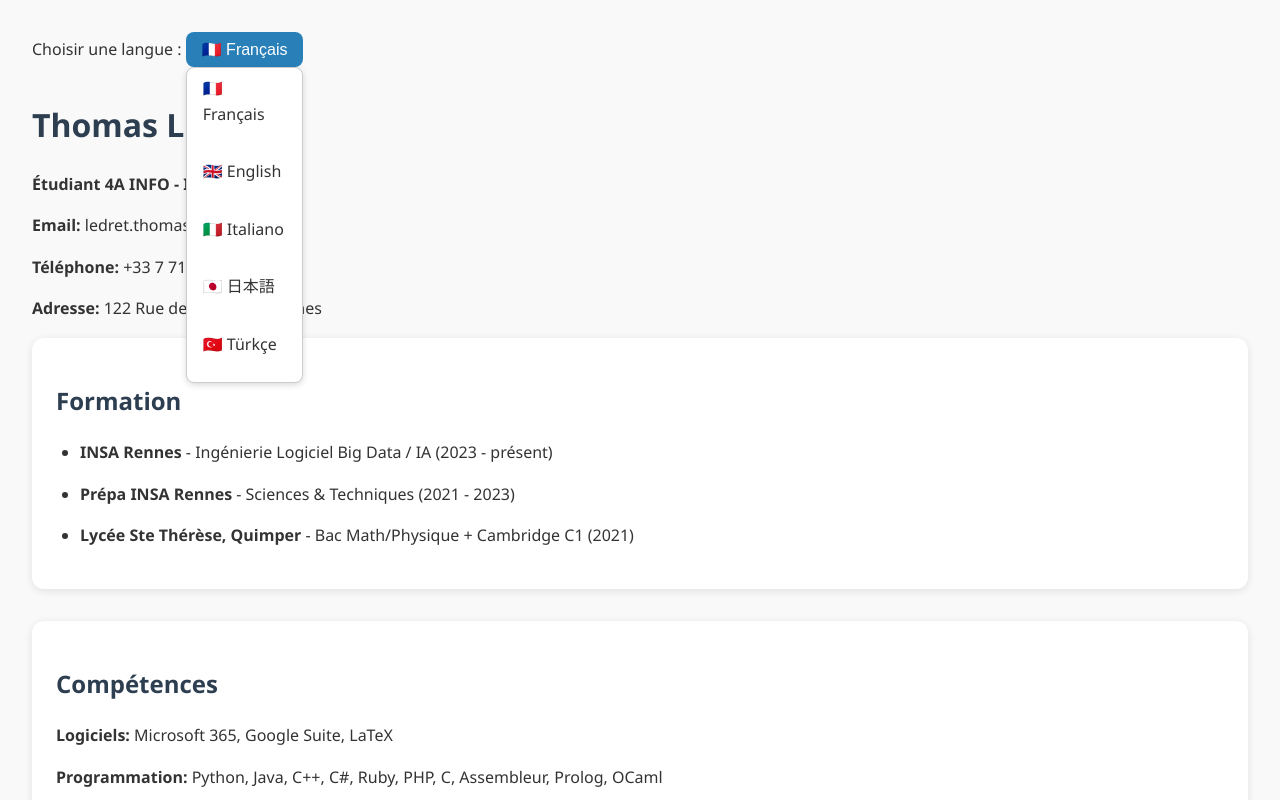
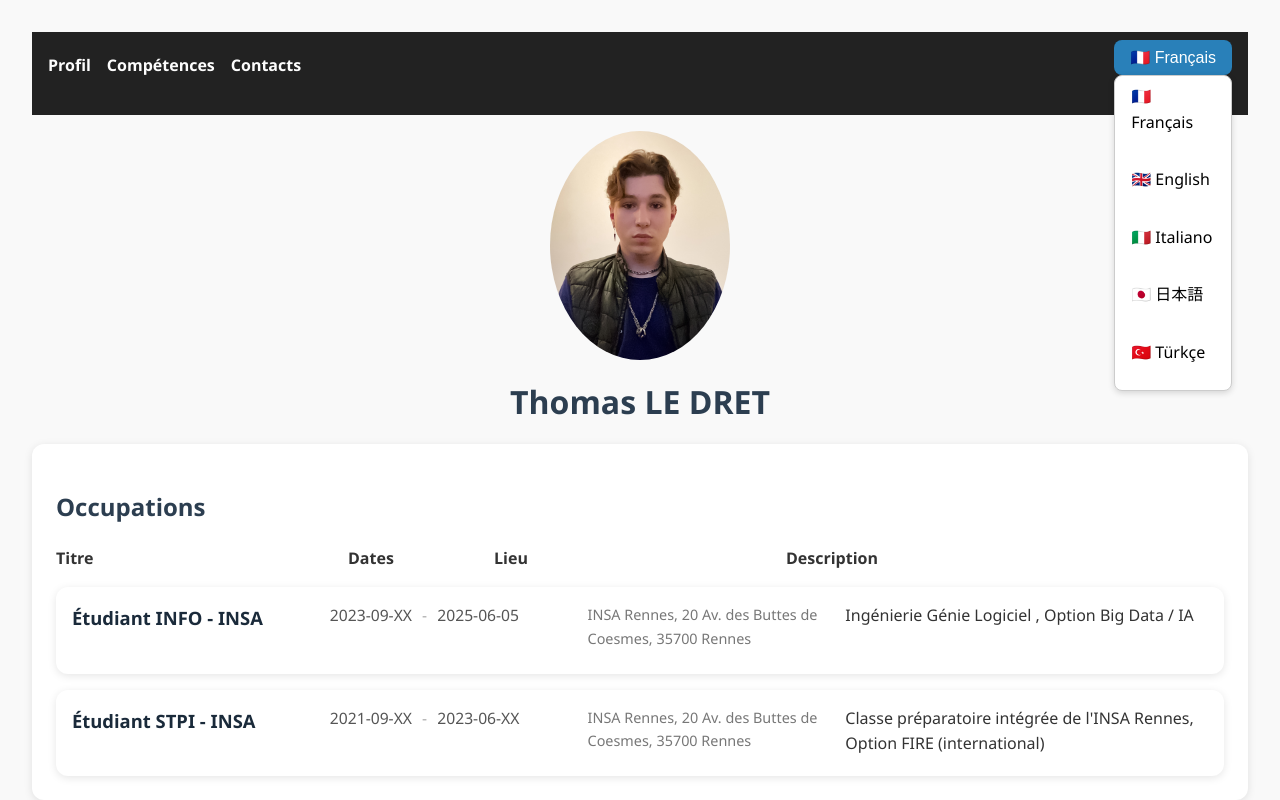
Before and after one commit to ElectricCooper/ElectricCooper.github.io, a plain HTML site: page index.html in a window 1280 px wide. Both pictures are taken after a click on the button "🇫🇷 Français". Shown: the top 800 px of the page. Drawn offline with Linux system fonts and the light colour scheme.

Commit message:
separated translations from htlm, separated into multiple sections, styling

```diff
--- a/index.html
+++ b/index.html
@@ -8,10 +8,19 @@
 </head>
 <body>
 
+<nav class="toolbar">
+    <div class="toolbar-left">
+      <button id="menu-toggle" aria-label="Menu">&#9776;</button>
+      <ul id="toolbar-menu" class="toolbar-menu">
+        <li><a href="index.html" data-i18n="nav-profile">Profil</a></li>
+        <li><a href="skills.html" data-i18n="nav-skills">Compétences</a></li>
+        <li><a href="contacts.html" data-i18n="nav-contacts">Contacts</a></li>
+      </ul>
+    </div>
+    <div class="toolbar-right">
       <div class="lang-select">
-    <label for="language">Choisir une langue :</label>
         <input type="hidden" id="language" name="language" value="fr">
-    <div id="custom-language-dropdown" style="display:inline-block;position:relative;">
+        <div id="custom-language-dropdown" style="display:inline-block;position:relative;color:black">
           <button id="selected-lang" type="button">🇫🇷 Français</button>
           <ul id="lang-list" style="display:none;position:absolute;list-style:none;margin:0;padding:0;background:#fff;border:1px solid #ccc;">
             <li data-value="fr">🇫🇷 Français</li>
@@ -46,32 +55,61 @@
         });
     </script>
     </div>
+  </nav>
+
 
   <div id="cv-content">
-    <h1 data-i18n="name">Thomas LE DRET</h1>
+    <div style="text-align: center;">
+      <img src="IMG_6072.JPG" alt="Photo de Thomas LE DRET" style="max-width: 180px; border-radius: 50%; display: block; margin: 0 auto 1em auto; margin-top: 1em;">
+      <h1 data-i18n="name" style="margin: 0 auto;">Thomas LE DRET</h1>
+    </div></div>
 
-    <p><strong data-i18n="title">Étudiant 4A INFO - INSA</strong></p>
-    <p><strong>Email:</strong> <span data-i18n="email">ledret.thomas@gmail.com</span></p>
-    <p><strong>Téléphone:</strong> <span data-i18n="phone">+33 7 71 20 96 95</span></p>
-    <p><strong>Adresse:</strong> <span data-i18n="address">122 Rue de Châtillon, Rennes</span></p>
+    <div class="section">
+        <h2 data-i18n="positions">Occupations</h2>
+        <div class="positions-header">
+            <span style="flex:2" data-i18n="header-title">Titre</span>
+            <span style="flex:1" data-i18n="header-dates">Dates</span>
+            <span style="flex:2" data-i18n="header-location">Lieu</span>
+            <span style="flex:3" data-i18n="header-description">Description</span>
+        </div>
+        <div class="position" style="display: flex; gap: 1em; align-items: flex-start;">
+            <span class="position-title" style="flex:2" data-i18n="student"><strong>Étudiant INFO - INSA</strong></span>
+            <span class="position-dates" style="flex:2">
+            <time class="start-date" datetime="2023-09-XX">2023-09-XX</time>
+            <span class="separator"> - </span>
+            <time class="end-date" id="current-date" datetime=""></time>
+            <script>
+             // Set current date in ISO format
+              const today = new Date();
+              const yyyy = today.getFullYear();
+              const mm = String(today.getMonth() + 1).padStart(2, '0');
+              const dd = String(today.getDate()).padStart(2, '0');
+              const isoDate = `${yyyy}-${mm}-${dd}`;
+              const currentDateElem = document.getElementById('current-date');
+              if (currentDateElem) {
+                currentDateElem.setAttribute('datetime', isoDate);
+                currentDateElem.textContent = isoDate;
+              }
+            </script>
+            </span>
+            <span class="position-location" data-i18n="insa-rennes">INSA Rennes,  20 Av. des Buttes de Coesmes, 35700 Rennes</span>
+            <span class="position-description"  data-i18n="student-description-info">Ingénierie Génie Logiciel , Option Big Data / IA</span>
+        </div>
+        <div class="position" style="display: flex; gap: 1em; align-items: flex-start;">
+            <span class="position-title" style="flex:2" data-i18n="student_stpi"><strong>Étudiant STPI - INSA</strong></span>
+            <span class="position-dates">
+            <time class="start-date" datetime="2021-09-XX">2021-09-XX</time>
+            <span class="separator"> - </span>
+            <time class="end-date" datetime="2023-06-XX">2023-06-XX</time>
+            </span>
+            <span class="position-location" data-i18n="insa-rennes">INSA Rennes</span>
+            <span class="position-description" data-i18n="student-description-stpi">Classe préparatoire intégrée de l'INSA Rennes, Option FIRE (international)</span>
+        </div>
+    </div>
 
 
-    <div class="cv-section">
-      <h2 data-i18n="education">Formation</h2>
-      <ul>
-        <li><strong>INSA Rennes</strong> - Ingénierie Logiciel Big Data / IA (2023 - présent)</li>
-        <li><strong>Prépa INSA Rennes</strong> - Sciences & Techniques (2021 - 2023)</li>
-        <li><strong>Lycée Ste Thérèse, Quimper</strong> - Bac Math/Physique + Cambridge C1 (2021)</li>
-      </ul>
-    </div>
-
-    <div class="cv-section">
-      <h2 data-i18n="skills">Compétences</h2>
-      <p><strong data-i18n="software">Logiciels:</strong> Microsoft 365, Google Suite, LaTeX</p>
-      <p><strong>Programmation:</strong> Python, Java, C++, C#, Ruby, PHP, C, Assembleur, Prolog, OCaml</p>
-    </div>
-
-   <div class="cv-section">
+<!-- Language Levels Section-->
+   <div class="section">
     <h2 data-i18n="languages">Langues</h2>
 
     <div class="language-container">
@@ -119,126 +157,54 @@
     </div>
 
 
-    <div class="cv-section">
+    <div class="section">
       <h2 data-i18n="hobbies">Loisirs</h2>
       <p><span data-i18n="hobby-list">Escalade, Kayak, Cuisine, Lecture, Jeux (Magic, D&D)</span></p>
     </div>
 
-    <div class="cv-section">
+    <div class="section">
       <h2 data-i18n="about">Profil Personnel</h2>
       <p data-i18n="profile-text">Âgé de 21 ans, sociable et curieux. Bénévolat, engagement associatif (Phénix de Quimper, ISKIS Rennes, Club Amour).</p>
     </div>
   </div>
 
   <script>
-    const translations = {
-      fr: {
-        "name": "Thomas LE DRET",
-        "title": "Étudiant 4A INFO - INSA",
-        "address": "122 Rue de Châtillon, Rennes, France",
-        "education": "Formation",
-        "skills": "Compétences",
-        "software": "Logiciels",
-        "languages": "Langues",
-        "lang-fr": "Français",
-        "lang-en": "Anglais",
-        "lang-it": "Italien",
-        "lang-ja": "Japonais",
-        "lang-tr": "Turc",
-        "spoken": "Français, Anglais (C2), Italien, Japonais (B1), Turc (A2)",
-        "hobbies": "Loisirs",
-        "hobby-list": "Escalade, Kayak, Cuisine, Lecture, Jeux (Magic, D&D)",
-        "about": "Profil Personnel",
-        "profile-text": "Âgé de 21 ans, sociable et curieux. Bénévolat, engagement associatif (Phénix de Quimper, ISKIS Rennes, Club Amour)."
-      },
-      en: {
-        "name": "Thomas LE DRET",
-        "title": "4th Year Software Engineering Student - INSA",
-        "address": "122 Rue de Châtillon, Rennes, France",
-        "education": "Education",
-        "skills": "Skills",
-        "software": "Software",
-        "languages": "Languages",
-        "lang-fr": "French",
-        "lang-en": "English",
-        "lang-it": "Italian",
-        "lang-ja": "Japanese",
-        "lang-tr": "Turkish",
-        "spoken": "French, English (C2), Italian, Japanese (B1), Turkish (A2)",
-        "hobbies": "Hobbies",
-        "hobby-list": "Climbing, Kayaking, Cooking, Reading, Games (Magic, D&D)",
-        "about": "Personal Profile",
-        "profile-text": "21 years old, sociable and curious. Volunteer and association involvement (Phénix, ISKIS, Club Amour).",
-},
-      it: {
-        "name": "Thomas LE DRET",
-        "title": "Studente di Ingegneria del Software - INSA",
-        "address": "122 Rue de Châtillon, Rennes, Francia",
-        "education": "Formazione",
-        "skills": "Competenze",
-        "software": "Software",
-        "languages": "Lingue",
-        "lang-fr": "Francese",
-        "lang-en": "Inglese",
-        "lang-it": "Italiano",
-        "lang-ja": "Giapponese",
-        "lang-tr": "Turco",
-        "spoken": "Francese, Inglese (C2), Italiano, Giapponese (B1)",
-        "hobbies": "Hobby",
-        "hobby-list": "Arrampicata, Kayak, Cucina, Lettura, Giochi (Magic, D&D)",
-        "about": "Profilo Personale",
-        "profile-text": "21 anni, socievole e curioso. Volontariato e attività associative (Phénix, ISKIS, Club Amour).",
-      },
-      ja: {
-        "name": "トマ・ル・ドレ",
-        "title": "INSAのソフトウェアエンジニアリング学生（4年目）",
-        "address": "122 Rue de Châtillon, レンヌ、フランス",
-        "education": "学歴",
-        "skills": "スキル",
-        "software": "ソフトウェア",
-        "languages": "言語",
-        "lang-fr": "フランス語",
-        "lang-en": "英語",
-        "lang-it": "イタリア語",
-        "lang-ja": "日本語",
-        "lang-tr": "トルコ語",
-        "spoken": "フランス語、英語（C2）、イタリア語、日本語（B1）、トルコ語（A2）",
-        "hobbies": "趣味",
-        "hobby-list": "クライミング、カヤック、料理、読書、ゲーム（マジック、D&D）",
-        "about": "自己紹介",
-        "profile-text": "21歳、社交的で好奇心旺盛。ボランティアと団体活動（Phénix、ISKIS、Club Amour）。",
-      },
-      tr: {
-        "name": "Thomas LE DRET",
-        "title": "INSA Yazılım Mühendisliği 4. Sınıf Öğrencisi",
-        "address": "122 Rue de Châtillon, Rennes, Fransa",
-        "education": "Eğitim",
-        "skills": "Beceriler",
-        "software": "Yazılım",
-        "languages": "Diller",
-        "lang-fr": "Fransızca",
-        "lang-en": "İngilizce",
-        "lang-it": "İtalyanca",
-        "lang-ja": "Japonca",
-        "lang-tr": "Türkçe",
-        "spoken": "Fransızca, İngilizce (C2), İtalyanca, Japonca (B1), Türkçe (A2)",
-        "hobbies": "Hobiler",
-        "hobby-list": "Tırmanış, Kano, Yemek, Okuma, Oyunlar (Magic, D&D)",
-        "about": "Kişisel Profil",
-        "profile-text": "21 yaşında, sosyal ve meraklı. Gönüllü çalışmalar ve dernek faaliyetleri (Phénix, ISKIS, Club Amour).",
+  function loadLanguageFile(lang, callback) {
+    fetch(`translations/${lang}.json`)
+      .then(response => {
+        if (!response.ok) throw new Error("Language file not found");
+        return response.json();
+      })
+      .then(data => {
+        applyTranslations(data);
+        if (callback) callback();
+      })
+      .catch(error => {
+        console.error("Error loading translation file:", error);
+      });
   }
-    };
+
+  function applyTranslations(translations) {
+    document.querySelectorAll("[data-i18n]").forEach(el => {
+      const key = el.getAttribute("data-i18n");
+      if (translations[key]) {
+        el.innerHTML = translations[key];
+      }
+    });
+  }
 
   const langSelector = document.getElementById("language");
+
   langSelector.addEventListener("change", (e) => {
     const lang = e.target.value;
-      document.querySelectorAll("[data-i18n]").forEach(el => {
-        const key = el.getAttribute("data-i18n");
-        if (translations[lang] && translations[lang][key]) {
-          el.textContent = translations[lang][key];
-        }
+    loadLanguageFile(lang);
   });
+
+  document.addEventListener("DOMContentLoaded", () => {
+    const defaultLang = langSelector?.value || "fr";
+    loadLanguageFile(defaultLang);
   });
 </script>
+
 </body>
 </html>
--- a/style.css
+++ b/style.css
@@ -11,12 +11,64 @@ h1, h2 {
   color: #2c3e50;
 }
 
-.cv-section {
+.section {
   background-color: #ffffff;
   border-radius: 12px;
   padding: 1.5em;
   box-shadow: 0 2px 8px rgba(0,0,0,0.1);
-  margin-bottom: 2em;
+  margin-top: 1em;
+}
+
+.position {
+  background-color: #ffffff;
+  border-radius: 12px;
+  padding: 1em;
+  box-shadow: 0 2px 8px rgba(0,0,0,0.1);
+  margin-top: 1em;
+}
+
+.position:hover {
+        box-shadow: 0 4px 16px rgba(0,120,215,0.10);
+}
+
+.position-title {
+    font-size: 1.15em;
+    color: #1a2a3a;
+    font-weight: 600;
+    display: block;
+    margin-bottom: 4px;
+    flex:2;
+}
+.position-dates {
+    font-size: 0.98em;
+    color: #555;
+    margin-bottom: 8px;
+    display: block;
+    flex:2;
+}
+.position-location {
+    font-size: 0.9em;
+    color: #777;
+    margin-bottom: 8px;
+    display: block;
+    flex:2;
+}
+.positions-header {
+    display: flex;
+    align-items: center;
+    justify-content: space-between;
+    margin-bottom: 0.5em;
+    font-weight: bold;
+}
+.position-description {
+    font-size: 1em;
+    color: #333;
+    margin: 0;
+    flex:3;
+}
+.position .separator {
+    color: #aaa;
+    margin: 0 6px;
 }
 
 ul {
@@ -29,6 +81,7 @@ ul li {
 
 .lang-select {
   margin-bottom: 2em;
+  color:#e0e0e0
 }
 
 #selected-lang {
@@ -40,6 +93,70 @@ ul li {
   cursor: pointer;
   font-size: 1em;
 }
+
+/* Toolbar */
+
+.toolbar {
+  display: flex;
+  justify-content: space-between;
+  align-items: center;
+  background: #222;
+  padding: 0.5em 1em;
+  position: sticky;
+  top: 0;
+  z-index: 1000;
+}
+.toolbar-left {
+  display: flex;
+  align-items: center;
+}
+#menu-toggle {
+  background: none;
+  border: none;
+  color: #000000;
+  font-size: 1.5em;
+  margin-right: 1em;
+  cursor: pointer;
+  display: none;
+}
+.toolbar-menu {
+  display: flex;
+  gap: 1em;
+  list-style: none;
+  margin: 0;
+  padding: 0;
+}
+.toolbar-menu li a {
+  color: #fdfdfd;
+  text-decoration: none;
+  font-weight: bold;
+}
+.toolbar-right {
+  display: flex;
+  align-items: center;
+}
+
+/* Responsive for small screens */
+@media (max-width: 700px) {
+  #menu-toggle {
+    display: block;
+  }
+  .toolbar-menu {
+    display: none;
+    flex-direction: column;
+    position: absolute;
+    top: 3em;
+    left: 0;
+    background: #222;
+    width: 100vw;
+    z-index: 1001;
+  }
+  .toolbar-menu.open {
+    display: flex;
+  }
+}
+
+/* Language Section*/
 
 #lang-list {
   background-color: white;
@@ -58,9 +175,6 @@ ul li {
   background-color: #ecf0f1;
 }
 
-.language-list {
-    max-width: 400px;
-}
 .language-item {
     display: flex;
     align-items: center;
@@ -86,16 +200,12 @@ ul li {
 .language-list {
   background-color: #fff;
   border: 1px solid #ddd;
+  max-width: 400px;
   border-radius: 10px;
   padding: 1em;
   box-shadow: 0 2px 5px rgba(0,0,0,0.05);
 }
 
-.language-item {
-  display: flex;
-  align-items: center;
-  margin-bottom: 12px;
-}
 
 .language-name {
   width: 80px;
--- /dev/null
+++ b/translations/fr.json
@@ -0,0 +1,28 @@
+{
+    "name": "Thomas LE DRET",
+    "student": "Étudiant INFO - INSA",
+    "address": "122 Rue de Châtillon, Rennes, France",
+    "skills": "Compétences",
+    "contact": "Me contacter",
+    "software": "Logiciels",
+    "languages": "Langues",
+    "lang-fr": "Français",
+    "lang-en": "Anglais",
+    "lang-it": "Italien",
+    "lang-ja": "Japonais",
+    "lang-tr": "Turc",
+    "hobbies": "Loisirs",
+    "insa-rennes": "INSA Rennes,  20 Av. des Buttes de Coesmes, 35700 Rennes",
+    "student-description-info": "Ingénierie Génie Logiciel , Option Big Data / IA",
+    "student-description-stpi": "Classe préparatoire intégrée de l'INSA Rennes, Option FIRE (international)",
+    "hobby-list": "Escalade, Kayak, Cuisine, Lecture, Jeux (Magic, D&D)",
+    "about": "Profil Personnel",
+    "profile-text": "Âgé de 21 ans, sociable et curieux. Bénévolat, engagement associatif (Phénix de Quimper, ISKIS Rennes, Club Amour).",
+    "nav-profile": "Profil",
+    "nav-skills": "Compétences",
+    "nav-contacts": "Contacts",
+    "header-title": "Titre",
+    "header-dates": "Dates",
+    "header-location": "Lieu",
+    "header-description": "Description"
+}
```
Also changed, not shown: contacts.html (added, +108 -0 lines), skills.html (added, +107 -0 lines), translations/en.json (added, +28 -0 lines), translations/it.json (added, +28 -0 lines), translations/ja.json (added, +28 -0 lines), translations/tr.json (added, +28 -0 lines), IMG_6072.JPG (added). Lines whose indentation alone changed are shown as unchanged.
